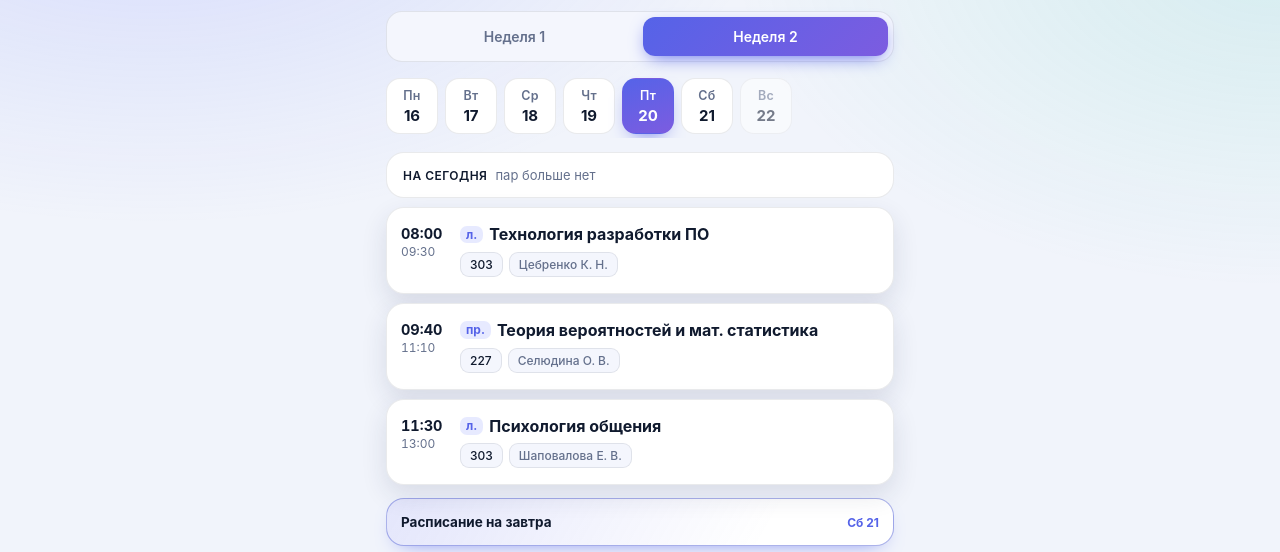
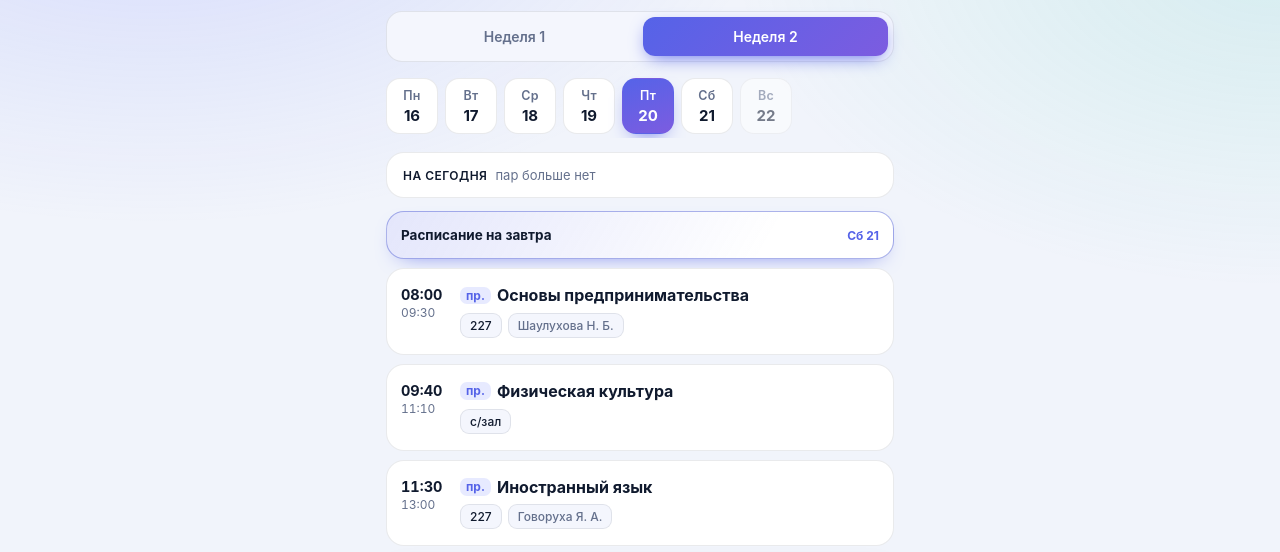
Before and after one commit to Krocozab/raspisanie-3.0, a plain HTML site: page raspisanie-standalone.html in a window 1280 px wide. Shown: the part 76-628 px from the top of the page. Drawn offline with Linux system fonts and the light colour scheme; no server answers.

Commit message:
Скрывать прошедшие пары после окончания дня

```diff
--- a/raspisanie-standalone.html
+++ b/raspisanie-standalone.html
@@ -1587,6 +1587,33 @@ globalThis.SCHEDULE = {
     }).join('');
   }
 
+  function tomorrowPreviewHTML() {
+    const tomorrowDate = addDays(TODAY, 1);
+    const tomorrowDay = (TODAY_IDX + 1) % 7;
+    const tomorrowOffset = tomorrowDay === 0 ? 1 : 0;
+    const tomorrowWeek = WEEKS[(autoIndex() + tomorrowOffset) % N] || WEEKS[0];
+    const tomorrowLessons = lessonsFor(tomorrowWeek, DAYS[tomorrowDay].key);
+
+    tomorrowLessons.sort(function (a, b) {
+      const am = toMinutes(a.start);
+      const bm = toMinutes(b.start);
+      return (am == null ? 9999 : am) - (bm == null ? 9999 : bm);
+    });
+
+    let html = '<section class="tomorrow-preview">' +
+      '<button type="button" class="tomorrow-tab" id="tomorrowScheduleBtn">' +
+        '<span>Расписание на завтра</span>' +
+        '<span class="tomorrow-date">' + esc(DAYS[tomorrowDay].short + ' ' + tomorrowDate.getDate()) + '</span>' +
+      '</button>';
+
+    if (tomorrowLessons.length) {
+      html += '<div class="tomorrow-lessons">' + lessonListHTML(tomorrowLessons, {}) + '</div>';
+    } else {
+      html += '<div class="tomorrow-empty">Завтра пар нет</div>';
+    }
+    return html + '</section>';
+  }
+
   function renderContent(still) {
     if (still) contentEl.classList.add('still');
 
@@ -1600,7 +1627,14 @@ globalThis.SCHEDULE = {
       return (am == null ? 9999 : am) - (bm == null ? 9999 : bm);
     });
 
+    const onToday = state.offset === 0 && state.day === TODAY_IDX;
+    const now = nowMinutes();
+    const found = onToday ? pickCurrentAndNext(lessons, now) : { current: -1, next: -1 };
+
     if (lessons.length === 0) {
+      if (onToday) {
+        contentEl.innerHTML = statusHTML(lessons, now) + tomorrowPreviewHTML();
+      } else {
         const isWeekend = state.day >= 5;
         contentEl.innerHTML =
           '<div class="empty">' +
@@ -1608,46 +1642,23 @@ globalThis.SCHEDULE = {
           '<div class="title">' + (isWeekend ? 'Выходной' : 'Пар нет') + '</div>' +
           '<div class="hint">' + esc(DAYS[state.day].full) + ' — занятий не найдено.</div>' +
           '</div>';
+      }
       if (still) requestAnimationFrame(function () { contentEl.classList.remove('still'); });
       return;
     }
 
-    const onToday = state.offset === 0 && state.day === TODAY_IDX;
-    const now = nowMinutes();
-    const found = onToday ? pickCurrentAndNext(lessons, now) : { current: -1, next: -1 };
-
     let html = '';
 
     if (onToday) html += statusHTML(lessons, now);
 
+    if (onToday && found.current < 0 && found.next < 0) {
+      html += tomorrowPreviewHTML();
+      contentEl.innerHTML = html;
+      if (still) requestAnimationFrame(function () { contentEl.classList.remove('still'); });
+      return;
+    }
+
     html += lessonListHTML(lessons, { onToday: onToday, now: now, found: found });
-
-    if (onToday && found.current < 0 && found.next < 0) {
-      const tomorrowDate = addDays(TODAY, 1);
-      const tomorrowDay = (TODAY_IDX + 1) % 7;
-      const tomorrowOffset = tomorrowDay === 0 ? 1 : 0;
-      const tomorrowWeek = WEEKS[(autoIndex() + tomorrowOffset) % N] || WEEKS[0];
-      const tomorrowLessons = lessonsFor(tomorrowWeek, DAYS[tomorrowDay].key);
-      tomorrowLessons.sort(function (a, b) {
-        const am = toMinutes(a.start);
-        const bm = toMinutes(b.start);
-        return (am == null ? 9999 : am) - (bm == null ? 9999 : bm);
-      });
-
-      html += '<section class="tomorrow-preview">' +
-        '<button type="button" class="tomorrow-tab" id="tomorrowScheduleBtn">' +
-          '<span>Расписание на завтра</span>' +
-          '<span class="tomorrow-date">' + esc(DAYS[tomorrowDay].short + ' ' + tomorrowDate.getDate()) + '</span>' +
-        '</button>';
-
-      if (tomorrowLessons.length) {
-        html += '<div class="tomorrow-lessons">' + lessonListHTML(tomorrowLessons, {}) + '</div>';
-      } else {
-        html += '<div class="tomorrow-empty">Завтра пар нет</div>';
-      }
-      html += '</section>';
-    }
-
     contentEl.innerHTML = html;
 
     if (still) requestAnimationFrame(function () { contentEl.classList.remove('still'); });
```
Also changed, not shown: app.js (+40 -29 lines). Lines whose indentation alone changed are shown as unchanged.
